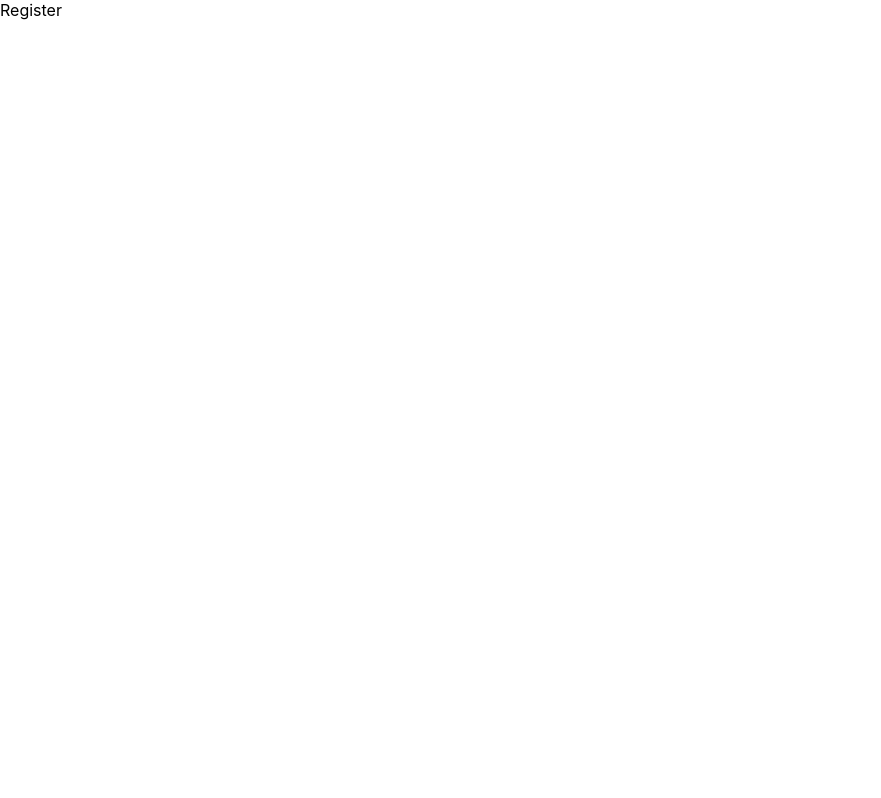
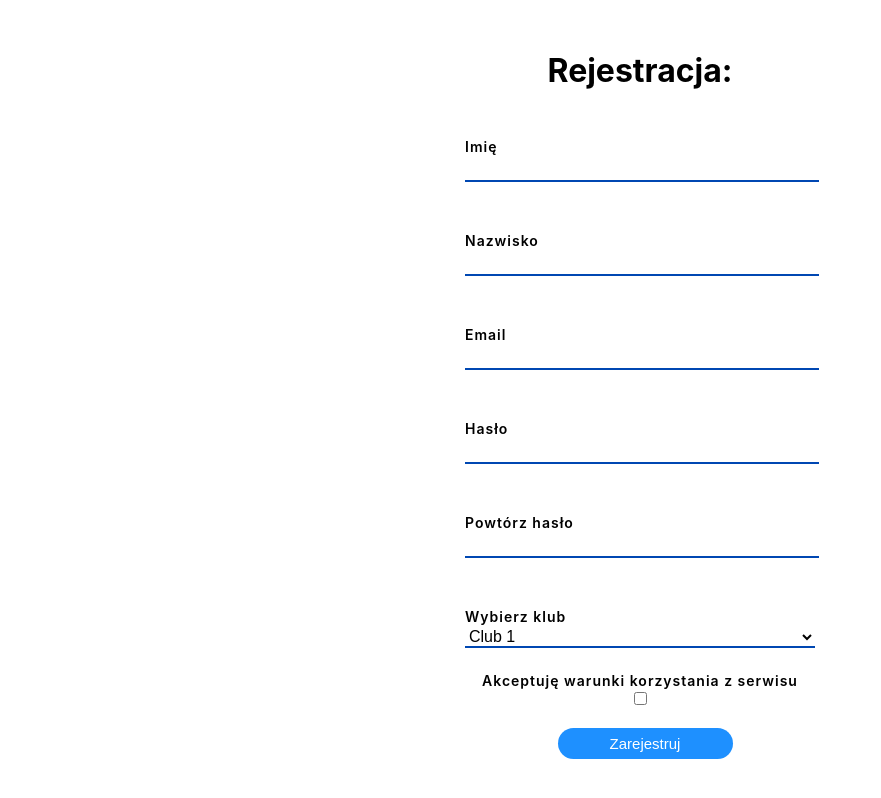
Before and after one commit to arowinsky/WheelchairBasketballApp, a React (Create React App) app: page /register in a window 1280 px wide. Shown: the top 798 px of the page, without its empty margins (0-881 px from the left). Built offline with nearby package versions, Linux system fonts and the light colour scheme.

Commit message:
Create basic RegisterForm

```diff
--- a/package.json
+++ b/package.json
@@ -11,6 +11,7 @@
     "@types/react": "^16.9.35",
     "@types/react-dom": "^16.9.8",
     "@types/react-router-dom": "^5.1.5",
+    "formik": "^2.1.4",
     "node-sass": "^4.14.1",
     "react": "^16.13.1",
     "react-dom": "^16.13.1",
--- /dev/null
+++ b/src/components/Forms/RegisterForm.module.scss
@@ -0,0 +1,45 @@
+@import 'theme/GlobalStyle';
+.wrapper {
+    width: 100%;
+    display: flex;
+    justify-items: center;
+    flex-direction: column;
+    margin-top: 30px;
+    align-items: center;
+    margin-bottom: 80px;
+    label {
+        color: black;
+        font-size: 14px;
+        font-weight: 600;
+        letter-spacing: 1px;
+      }
+}
+
+.form {
+    width: 100%;
+    max-width: 350px;
+    display: flex;
+    flex-direction: column;
+    justify-items: center;
+    align-items: center;
+  }
+
+  .formItem {
+    width: 100%;
+    margin: 24px 0;
+    position: relative;
+    flex-shrink: 0;
+  }
+  .input {
+    color: black;
+    font-size: 16px;
+    border: none;
+    border-bottom: 2px solid $dark-blue;
+    line-height: 22px;
+    width: 100%;
+    background: none;
+
+    &:focus {
+      outline: none;
+    }
+}
--- /dev/null
+++ b/src/components/Forms/RegisterForm.tsx
@@ -0,0 +1,61 @@
+import React from 'react';
+import { Formik, Form, Field } from 'formik';
+import styles from './RegisterForm.module.scss';
+import Button from 'components/Button/Button';
+const RegisterForm = () => (
+    <div className={styles.wrapper}>
+        <h1>Rejestracja:</h1>
+        <Formik
+            initialValues={{
+                firstName: '',
+                lastName: '',
+                email: '',
+                password1: '',
+                password2: '',
+                club: '',
+                statute: false,
+            }}
+            onSubmit={() => {
+                console.log('sended');
+            }}
+        >
+            {() => (
+                <Form className={styles.form}>
+                    <div className={styles.formItem}>
+                        <label htmlFor="firstname">Imię</label>
+                        <Field name="firstname" type="text" className={styles.input} />
+                    </div>
+                    <div className={styles.formItem}>
+                        <label htmlFor="lastname">Nazwisko</label>
+                        <Field name="lastname" type="text" className={styles.input} />
+                    </div>
+                    <div className={styles.formItem}>
+                        <label htmlFor="email">Email</label>
+                        <Field name="email" type="email" className={styles.input} />
+                    </div>
+                    <div className={styles.formItem}>
+                        <label htmlFor="password1">Hasło</label>
+                        <Field name="password1" type="password" className={styles.input} />
+                    </div>
+                    <div className={styles.formItem}>
+                        <label htmlFor="password2">Powtórz hasło</label>
+                        <Field name="password2" type="password" className={styles.input} />
+                    </div>
+                    <div className={styles.formItem}>
+                        <label htmlFor="password2">Wybierz klub</label>
+                        <Field as="select" name="club" className={styles.input}>
+                            <option value="Club1">Club 1</option>
+                            <option value="Club2">Club 2</option>
+                        </Field>
+                    </div>
+                    <label htmlFor="statute">Akceptuję warunki korzystania z serwisu</label>
+                    <Field name="statute" type="checkbox" className={styles.checkbox} />
+                    <br />
+                    <Button>Zarejestruj</Button>
+                </Form>
+            )}
+        </Formik>
+    </div>
+);
+
+export default RegisterForm;
--- a/src/views/RegisterView/RegisterView.tsx
+++ b/src/views/RegisterView/RegisterView.tsx
@@ -1,5 +1,10 @@
 import React from 'react';
+import RegisterForm from 'components/Forms/RegisterForm';
 
-const RegisterView: React.FunctionComponent = () => <div>Register</div>;
+const RegisterView: React.FunctionComponent = () => (
+    <div>
+        <RegisterForm />
+    </div>
+);
 
 export default RegisterView;
```
Also changed, not shown: 1 other file (tests, documents, lock files or other folders).
